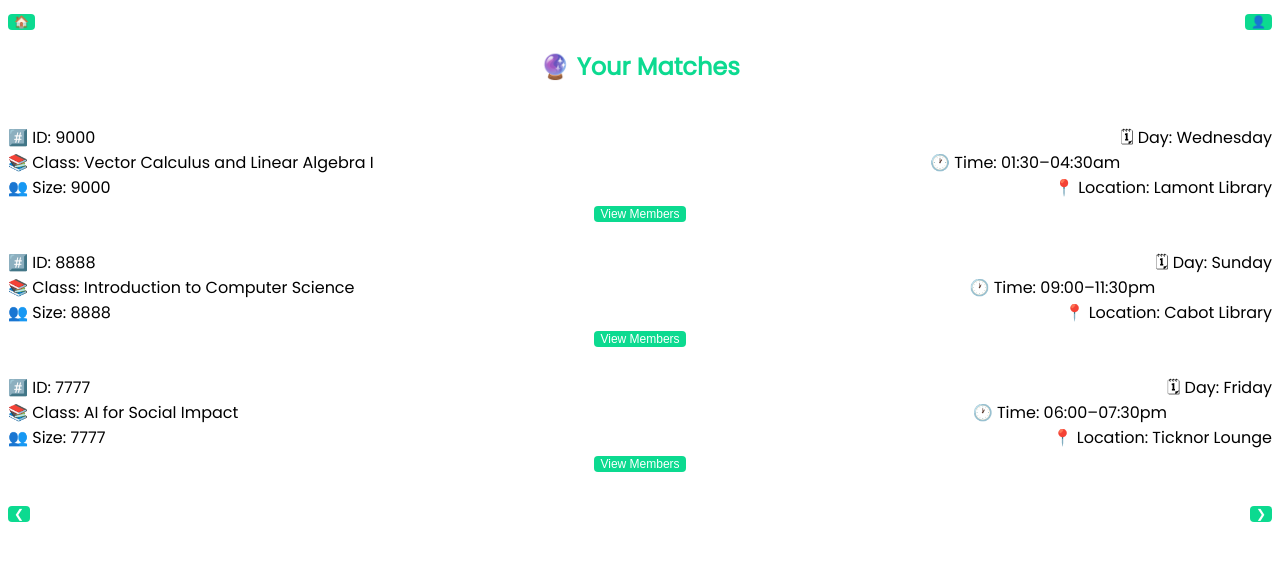
After one commit to blangman/CS50-FINAL-TREES50, a Flask app: template webapp/templates/your-matches.html in a window 1280 px wide. The commit adds this page. Shown: the top 561 px of the page. Run offline with Flask 2, Linux system fonts and the light colour scheme; the template is opened without the code that fills it, so the values that code supplies are empty.

Commit message:
Drake coded terms-of-service.html and your-matches.html.

```diff
--- /dev/null
+++ b/webapp/templates/your-matches.html
@@ -0,0 +1,86 @@
+<!DOCTYPE html>
+<html>
+    <head>
+        <link rel="stylesheet" href='https://fonts.googleapis.com/css?family=Poppins'>
+        <title>Your Matches</title>
+        <link rel="stylesheet" type="text/css" href="../static/group1.css">
+    </head>
+    <body>
+        <div style="text-align: center;"">
+            <span style="float: left;"><button>🏠</button></span>
+            <span style="float: right;"><button>👤</button></span>
+        </div>
+        <br>
+        <div>
+            <h1>🔮 Your Matches</h1>
+        </div>
+        <br>
+        <div style="text-align: center;"">
+            <span style="float: left;">#️⃣ ID: 9000</span>
+            <span style="float: right;">🗓 Day: Wednesday</span>
+        </div>
+        <br>
+        <div style="text-align: center;"">
+            <span style="float: left;">📚 Class: Vector Calculus and Linear Algebra I</span>
+            <span style="float: right;">🕐 Time: 01:30–04:30am</span>
+        </div>
+        <br>
+        <div style="text-align: center;"">
+            <span style="float: left;">👥 Size: 9000</span>
+            <span style="float: right;">📍 Location: Lamont Library</span>
+        </div>
+        <br>
+        <div style="text-align: center;">
+            <button>
+                View Members
+            </button>
+        </div>
+        <br>
+        <div style="text-align: center;"">
+            <span style="float: left;">#️⃣ ID: 8888</span>
+            <span style="float: right;">🗓 Day: Sunday</span>
+        </div>
+        <br>
+        <div style="text-align: center;"">
+            <span style="float: left;">📚 Class: Introduction to Computer Science</span>
+            <span style="float: right;">🕐 Time: 09:00–11:30pm</span>
+        </div>
+        <br>
+        <div style="text-align: center;"">
+            <span style="float: left;">👥 Size: 8888</span>
+            <span style="float: right;">📍 Location: Cabot Library</span>
+        </div>
+        <br>
+        <div style="text-align: center;">
+            <button>
+                View Members
+            </button>
+        </div>
+        <br>
+        <div style="text-align: center;"">
+            <span style="float: left;">#️⃣ ID: 7777</span>
+            <span style="float: right;">🗓 Day: Friday</span>
+        </div>
+        <br>
+        <div style="text-align: center;"">
+            <span style="float: left;">📚 Class: AI for Social Impact</span>
+            <span style="float: right;">🕐 Time: 06:00–07:30pm</span>
+        </div>
+        <br>
+        <div style="text-align: center;"">
+            <span style="float: left;">👥 Size: 7777</span>
+            <span style="float: right;">📍 Location: Ticknor Lounge</span>
+        </div>
+        <br>
+        <div style="text-align: center;">
+            <button>
+                View Members
+            </button>
+        </div>
+        <br>
+        <div style="text-align: center;">
+            <span style="float: left;"><button>❮</button></span>
+            <span style="float: right;"><button>❯</button></span>
+        </div>
+    </body>
+</html>
```
Also changed, not shown: webapp/templates/terms-of-service.html (+23 -3 lines).
